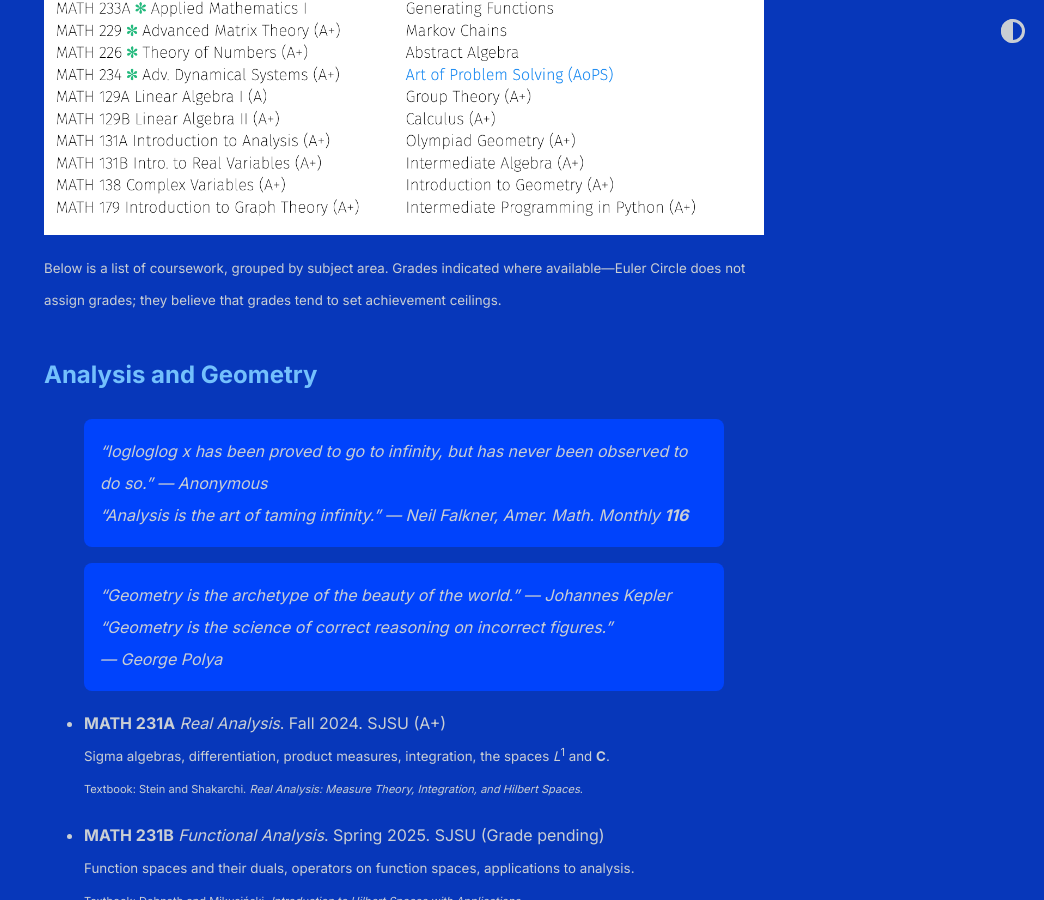
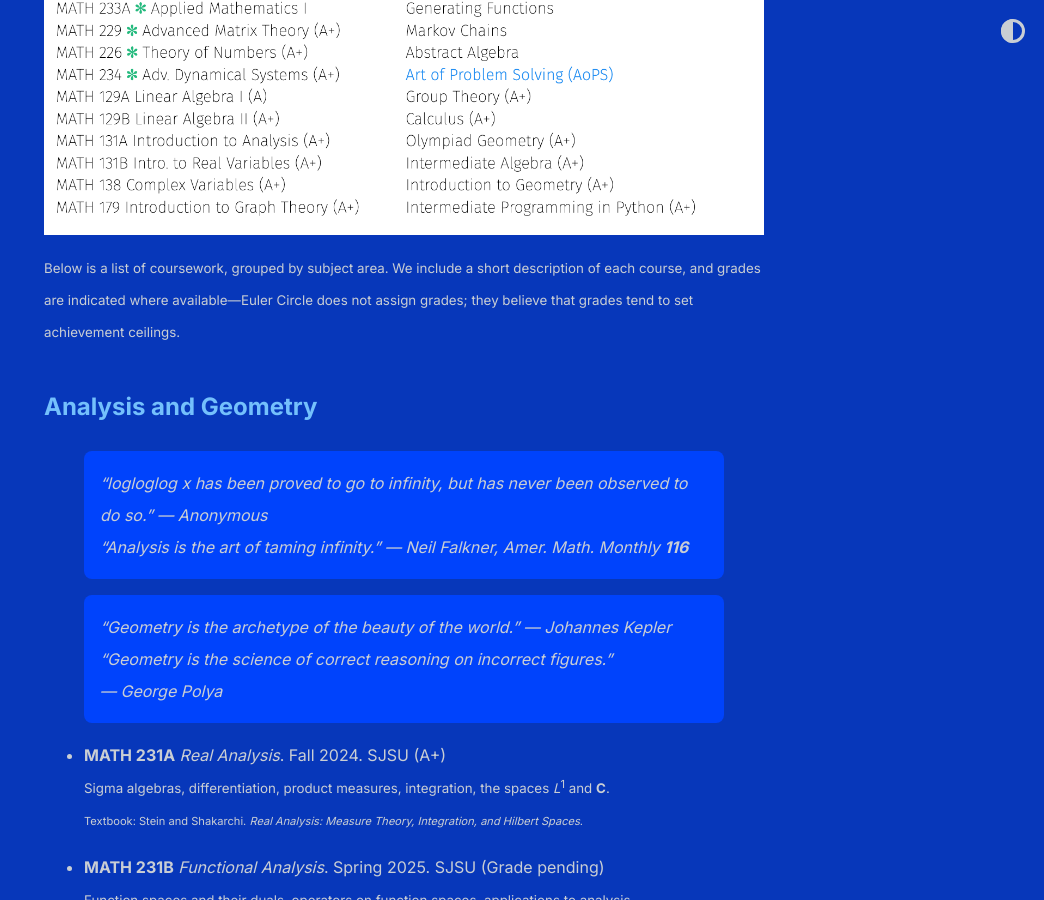
Before and after one commit to shihankanungo/shihankanungo.github.io, a Jekyll site: the page built from courses.md, in a window 1280 px wide and 900 px high, scrolled down 976 px. Shown: the whole window, without its empty margins (236-1280 px from the left). Built offline with Jekyll 4.4.1, drawn with Linux system fonts in a browser that asks for light colours.

Commit message:
Update courses.md

```diff
--- a/courses.md
+++ b/courses.md
@@ -12,7 +12,7 @@ title: Mathematics coursework
 I have undertaken advanced coursework at Euler Circle (2019--_now_) and at San José State University (SJSU, 2023--_now_). Euler Circle, run by Dr. Simon Rubinstein-Salzedo, offers college-level mathematics classes, each 10 weeks long, with weekly problem sets to help gain familiarity with new material. At the end of the class we write an expository paper on a topic related to the class material. At SJSU, courses run for 15 weeks and typically include 7 to 10 problem sets, two midterm exams, and a final exam. In graduate-level courses (shown below as **MATH 2****), there is often a project and/or presentation in lieu of the final. My experiences at Euler Circle and SJSU have significantly enriched both the breadth of my expertise and the depth of my understanding. Or, as von Neumann would put it, they have simply helped me get used to some of mathematics. <br> <br>
 ![courses](images/courses-25sp.png)
 
-<small>Below is a list of coursework, grouped by subject area. Grades indicated where available---Euler Circle does not assign grades; they believe that grades tend to set achievement ceilings.
+<small>Below is a list of coursework, grouped by subject area. We include a short description of each course, and grades are indicated where available---Euler Circle does not assign grades; they believe that grades tend to set achievement ceilings.
 <!--<br> You can scroll down for the same list, but grouped by institution instead. [ <b><a href="https://shihankanungo.github.io/courses#coursework-grouped-by-institution">Link</a></b> ]. </small>-->
 
 ## Analysis and Geometry
```
